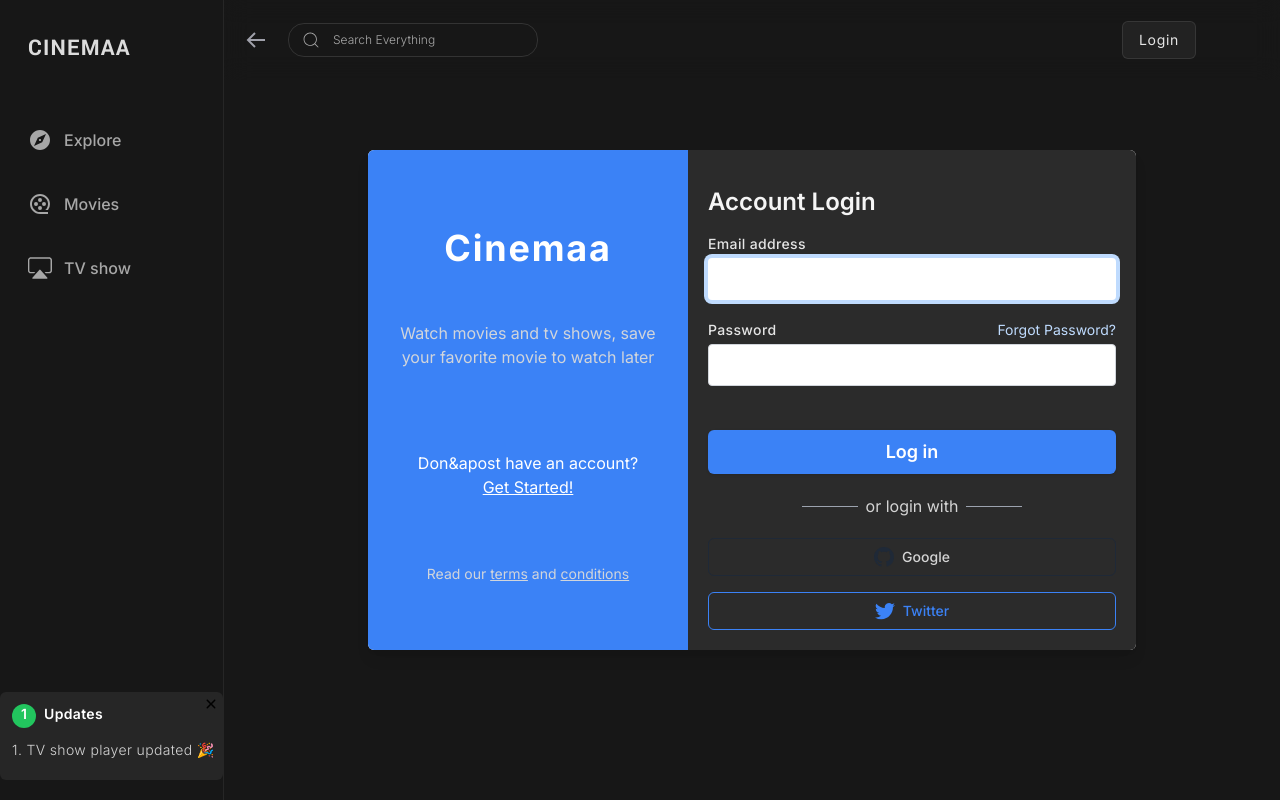
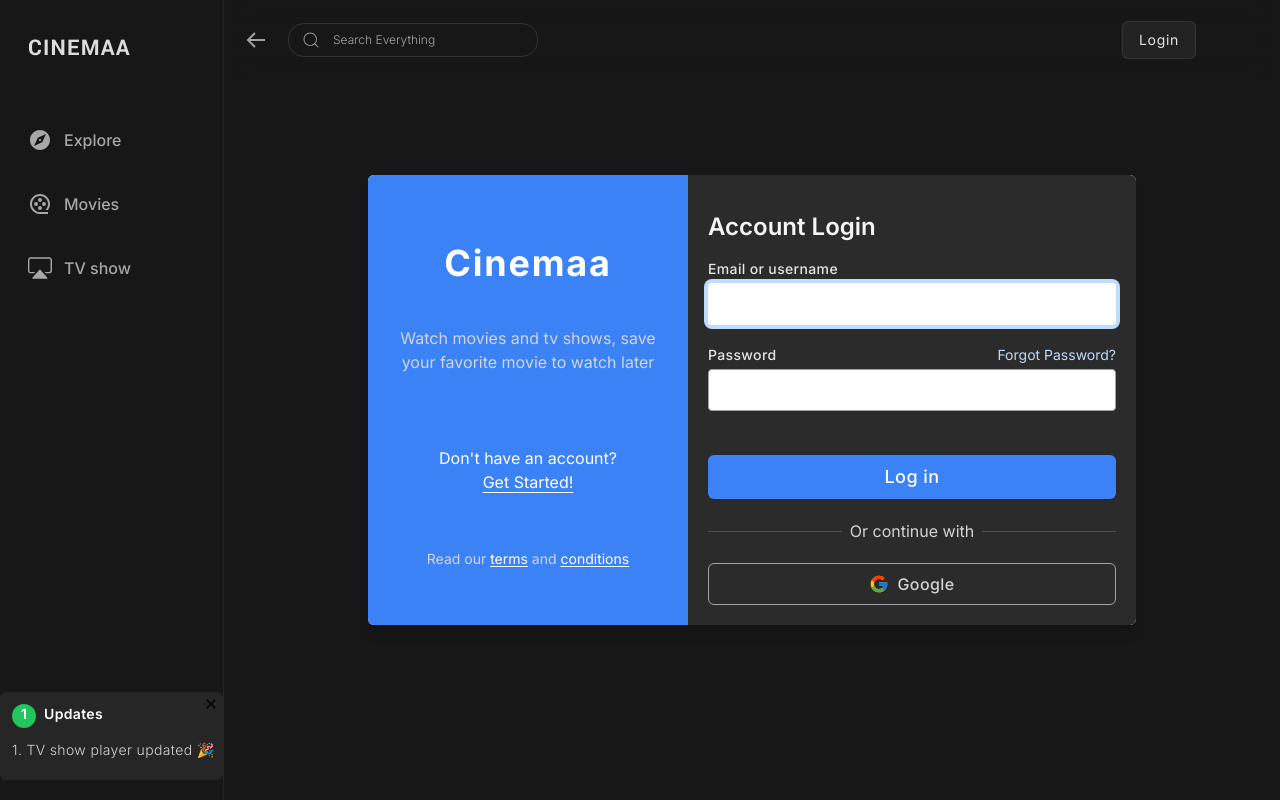
Before and after one commit to immdipu/Streamland-frontend, a Next.js app: page /login in a window 1280 px wide. Built offline with nearby package versions, Linux system fonts and the light colour scheme.

Commit message:
design improved

```diff
--- a/src/app/component/login/Login.tsx
+++ b/src/app/component/login/Login.tsx
@@ -1,4 +1,5 @@
 import React from "react";
+import { FcGoogle } from "react-icons/fc";
 
 const Login = () => {
   return (
@@ -13,18 +14,21 @@
               Watch movies and tv shows, save your favorite movie to watch later
             </p>
             <p className="flex flex-col items-center justify-center mt-10 text-center">
-              <span> Don&apost have an account?</span>
-              <a href="#" className="underline">
+              <span> Don&apos;t have an account?</span>
+              <a
+                href="#"
+                className="underline hover:text-neutral-200 underline-offset-4 "
+              >
                 Get Started!
               </a>
             </p>
             <p className="mt-6 text-sm text-center text-gray-300">
               Read our{" "}
-              <a href="#" className="underline">
+              <a href="#" className="underline underline-offset-2 text-white">
                 terms
               </a>{" "}
               and{" "}
-              <a href="#" className="underline">
+              <a href="#" className="underline text-white underline-offset-2">
                 conditions
               </a>
             </p>
@@ -39,13 +43,13 @@
                   htmlFor="email"
                   className="text-sm font-medium tracking-wide text-neutral-200"
                 >
-                  Email address
+                  Email or username
                 </label>
                 <input
                   type="email"
                   id="email"
                   autoFocus
-                  className="px-4 py-2 transition duration-300 border border-gray-300 rounded focus:border-transparent focus:outline-none focus:ring-4 focus:ring-blue-200"
+                  className="px-4 py-2 transition duration-300 border border-neutral-400 rounded focus:border-transparent focus:outline-none focus:ring-4 focus:ring-blue-200"
                 />
               </div>
               <div className="flex flex-col space-y-1">
@@ -66,64 +70,36 @@
                 <input
                   type="password"
                   id="password"
-                  className="px-4 py-2 transition duration-300 border border-gray-300 rounded focus:border-transparent focus:outline-none focus:ring-4 focus:ring-blue-200"
+                  className="px-4 py-2 transition duration-300 border border-neutral-400 rounded focus:border-transparent focus:outline-none focus:ring-4 focus:ring-blue-200"
                 />
               </div>
               <br />
               <div className="mt-2">
                 <button
                   type="submit"
-                  className="w-full px-4 py-2 text-lg font-semibold text-white transition-colors duration-300 bg-blue-500 rounded-md shadow hover:bg-blue-600 focus:outline-none focus:ring-blue-200 focus:ring-4"
+                  className="w-full px-4 py-2 text-lg font-medium tracking-wide text-white transition-colors duration-300 bg-blue-500 rounded-md shadow hover:bg-blue-600 focus:outline-none focus:ring-blue-200 focus:ring-4"
                 >
                   Log in
                 </button>
               </div>
               <div className="flex flex-col space-y-5 ">
                 <span className="flex items-center justify-center space-x-2">
-                  <span className="h-px bg-gray-400 w-14"></span>
-                  <span className="font-normal text-neutral-300">
-                    or login with
+                  <span className="h-px bg-gray-400 bg-opacity-30 w-full"></span>
+                  <span className="font-normal text-neutral-300 whitespace-nowrap">
+                    Or continue with
                   </span>
-                  <span className="h-px bg-gray-400 w-14"></span>
+                  <span className="h-px bg-gray-400 w-full bg-opacity-30"></span>
                 </span>
                 <div className="flex flex-col space-y-4">
                   <a
                     href="#"
-                    className="flex items-center justify-center px-4 py-2 space-x-2 transition-colors duration-300 border border-gray-800 rounded-md group hover:bg-gray-800 focus:outline-none"
+                    className="flex  items-center justify-center px-4 py-2 space-x-2 transition-colors duration-300 border border-neutral-400 rounded-md group hover:bg-neutral-200 focus:outline-none"
                   >
                     <span>
-                      <svg
-                        className="w-5 h-5 text-gray-800 fill-current group-hover:text-white"
-                        viewBox="0 0 16 16"
-                        version="1.1"
-                        aria-hidden="true"
-                      >
-                        <path
-                          fillRule="evenodd"
-                          d="M8 0C3.58 0 0 3.58 0 8c0 3.54 2.29 6.53 5.47 7.59.4.07.55-.17.55-.38 0-.19-.01-.82-.01-1.49-2.01.37-2.53-.49-2.69-.94-.09-.23-.48-.94-.82-1.13-.28-.15-.68-.52-.01-.53.63-.01 1.08.58 1.23.82.72 1.21 1.87.87 2.33.66.07-.52.28-.87.51-1.07-1.78-.2-3.64-.89-3.64-3.95 0-.87.31-1.59.82-2.15-.08-.2-.36-1.02.08-2.12 0 0 .67-.21 2.2.82.64-.18 1.32-.27 2-.27.68 0 1.36.09 2 .27 1.53-1.04 2.2-.82 2.2-.82.44 1.1.16 1.92.08 2.12.51.56.82 1.27.82 2.15 0 3.07-1.87 3.75-3.65 3.95.29.25.54.73.54 1.48 0 1.07-.01 1.93-.01 2.2 0 .21.15.46.55.38A8.013 8.013 0 0016 8c0-4.42-3.58-8-8-8z"
-                        ></path>
-                      </svg>
+                      <FcGoogle className="text-xl" />
                     </span>
-                    <span className="text-sm font-medium text-neutral-300 group-hover:text-white">
+                    <span className="text-base tracking-wide font-medium text-neutral-300 group-hover:text-neutral-700">
                       Google
-                    </span>
-                  </a>
-                  <a
-                    href="#"
-                    className="flex items-center justify-center px-4 py-2 space-x-2 transition-colors duration-300 border border-blue-500 rounded-md group hover:bg-blue-500 focus:outline-none"
-                  >
-                    <span>
-                      <svg
-                        className="text-blue-500 group-hover:text-white"
-                        width="20"
-                        height="20"
-                        fill="currentColor"
-                      >
-                        <path d="M6.29 18.251c7.547 0 11.675-6.253 11.675-11.675 0-.178 0-.355-.012-.53A8.348 8.348 0 0020 3.92a8.19 8.19 0 01-2.357.646 4.118 4.118 0 001.804-2.27 8.224 8.224 0 01-2.605.996 4.107 4.107 0 00-6.993 3.743 11.65 11.65 0 01-8.457-4.287 4.106 4.106 0 001.27 5.477A4.073 4.073 0 01.8 7.713v.052a4.105 4.105 0 003.292 4.022 4.095 4.095 0 01-1.853.07 4.108 4.108 0 003.834 2.85A8.233 8.233 0 010 16.407a11.616 11.616 0 006.29 1.84"></path>
-                      </svg>
-                    </span>
-                    <span className="text-sm font-medium text-blue-500 group-hover:text-white">
-                      Twitter
                     </span>
                   </a>
                 </div>
```
